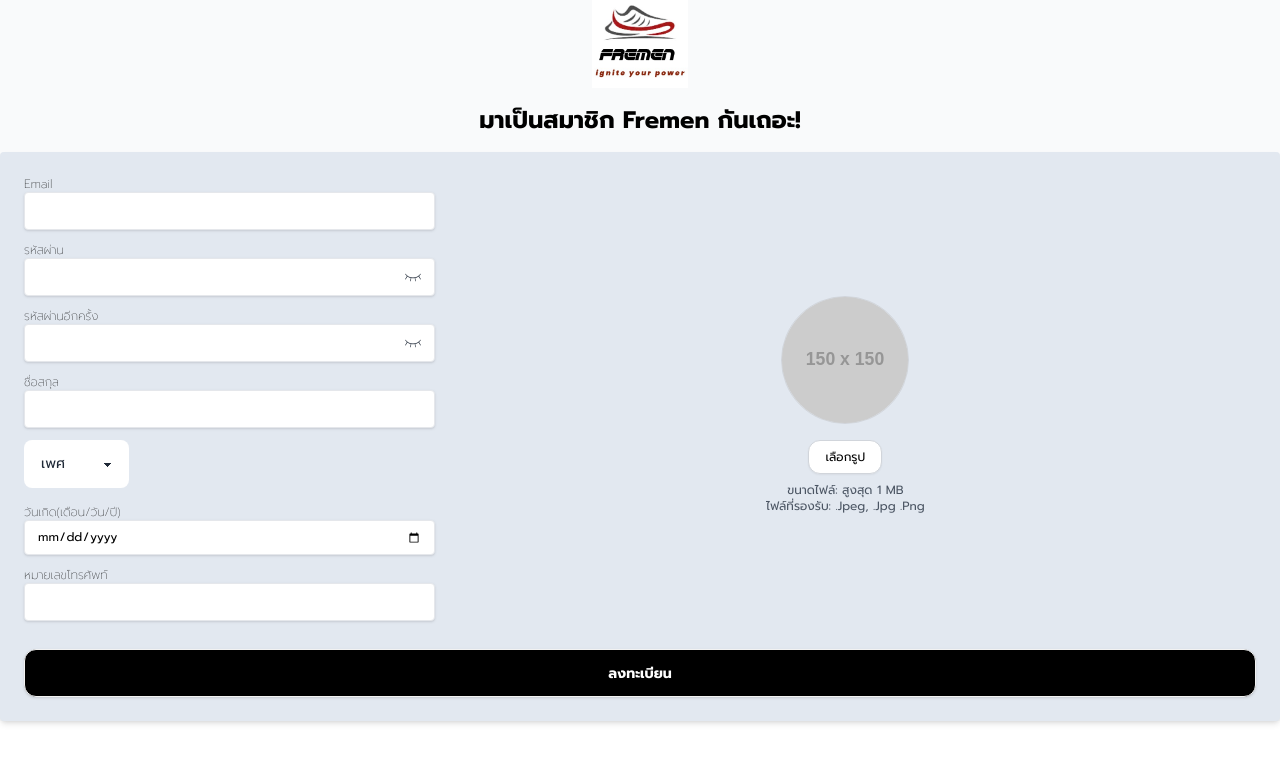
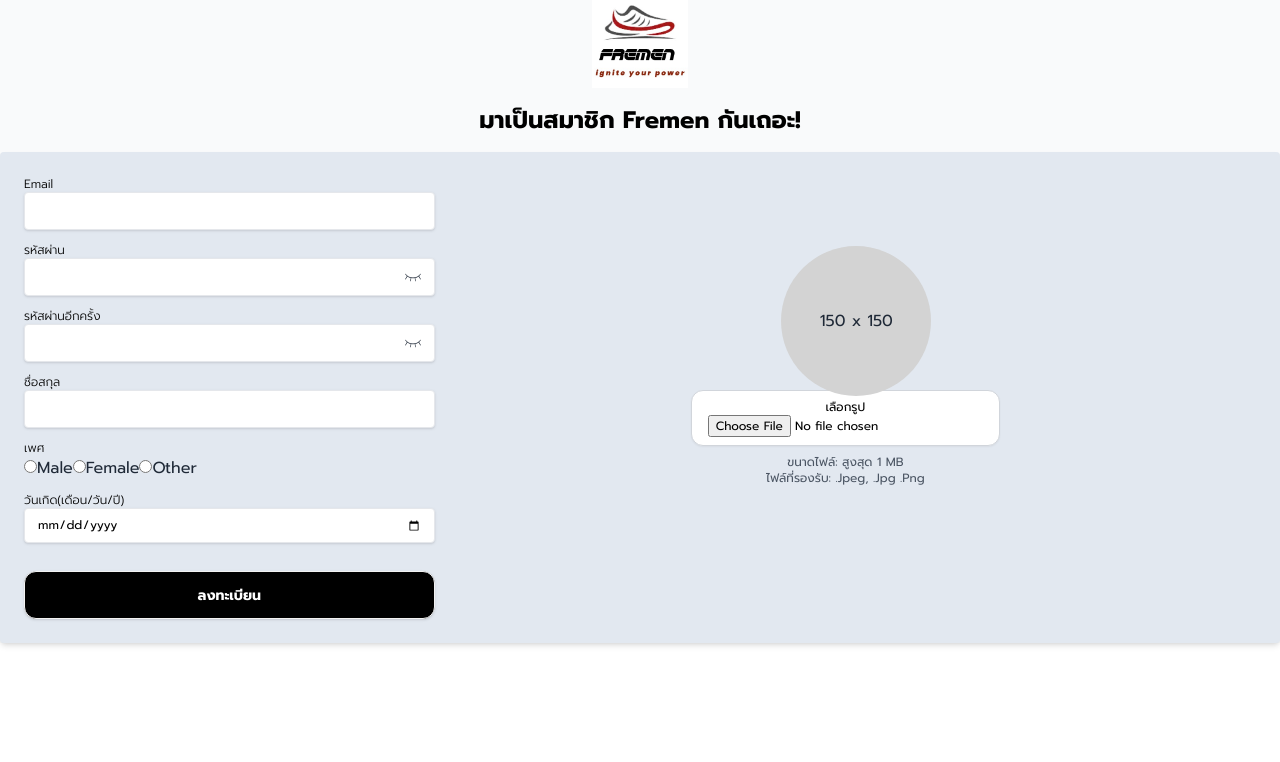
Before and after one commit to jsd7-group7-fremen/group7-fremen-fontend, a React (Vite) app: page /Register in a window 1280 px wide. Shown: the top 762 px of the page. Built offline with nearby package versions, Linux system fonts and the light colour scheme.

Commit message:
Update Login and Register

```diff
--- a/src/pages/Register.jsx
+++ b/src/pages/Register.jsx
@@ -16,7 +16,13 @@ const Register = () => {
   const [hidePasswordAgain, setHidePasswordAgain] = useState(true);
   const [passwordAgainError, setPasswordAgainError] = useState("");
 
-  const [imageSrc, setImageSrc] = useState(null);
+  const [fullName, setFullName] = useState("");
+  const [fullNameError, setFullNameError] = useState("");
+
+  const [gender, setGender] = useState("");
+
+  const [file, setFile] = useState(null);
+  const [fileError, setFileError] = useState("");
 
   useEffect(() => {
     const validateEmail = () => {
@@ -48,9 +54,24 @@ const Register = () => {
         setPasswordAgainError("");
       }
     };
+
+    const validateFile = (file) => {
+      const validTypes = ["image/jpeg", "image/jpg", "image/png"];
+      const maxSize = 1 * 1024 * 1024; //1 MB in bytes
+
+      if (!validTypes.includes(file.type)) {
+        setFileError("File type must be .jpeg, .jpg, .png");
+      } else if (file.size > maxSize) {
+        setFileError("File size must be less than  1 MB");
+      } else {
+        setFileError("");
+      }
+    };
+
     validateEmail();
     validatePassword();
-  }, [email, password, passwordAgain]);
+    // validateFile();
+  }, [email, password, passwordAgain, file]);
 
   const handleSubmit = (e) => {
     e.preventDefault();
@@ -66,7 +87,11 @@ const Register = () => {
     } else if (passwordError) {
       alert("Please fix the password error in the form.");
     } else if (passwordAgainError) {
-      alert("Please fix the password confirmation error in the form.")
+      alert("Please fix the password confirmation error in the form.");
+    } else if (fileError) {
+      alert(
+        "Please select file type with .jpeg, .jpg, .png and file size less than 1 MB"
+      );
     } else {
       console.log("Unknown error, please refresh your browser");
     }
@@ -82,14 +107,28 @@ const Register = () => {
     setHidePasswordAgain(!hidePasswordAgain);
   };
 
-  const previewImage = (event) => {
-    const reader = new FileReader();
-    reader.onload = () => {
-      setImageSrc(reader.result);
-    };
-    reader.readAsDataURL(event.target.files[0]);
+  const handleGenderChange = (event) => {
+    setGender(event.target.value);
   };
 
+  const handleFileChange = (event) => {
+    if (!event || !event.target || !event.target.files) {
+      console.error("Event หรือ target หรือ files ไม่ถูกต้อง");
+      return;
+    }
+    const selectedFile = event.target.files[0];
+    // const errorMessage = validateFile(selectedFile);
+    console.log(selectedFile);
+    setFile(selectedFile);
+    setFileError("");
+
+    // if (errorMessage) {
+    //   setFile(null);
+    //   setFileError(errorMessage);
+    // } else {
+    // }
+  };
+  //--------------------------------------------------------------
   return (
     <div className="flex flex-col items-center justify-center bg-gray-50">
       <div className="flex flex-col">
@@ -112,7 +151,9 @@ const Register = () => {
         <div className="md:flex">
           <div className="md:w-1/2">
             <div className="mb-3">
-          <label className="block text-black text-xs font-thin">Email</label>
+              <label className="block text-black text-xs font-light">
+                Email
+              </label>
               <input
                 type="email"
                 value={email}
@@ -127,7 +168,9 @@ const Register = () => {
               )}
             </div>
             <div className="mb-3">
-          <label className="block text-black text-xs font-thin">รหัสผ่าน</label>
+              <label className="block text-black text-xs font-light">
+                รหัสผ่าน
+              </label>
               <div className="relative">
                 <input
                   type={hidePassword ? "password" : "text"}
@@ -137,7 +180,7 @@ const Register = () => {
                     passwordError ? "border-red-500" : ""
                   }`}
                   required
-              minlength="8"
+                  minLength="8"
                 />
                 <span
                   className="absolute right-3 top-2 cursor-pointer"
@@ -151,12 +194,14 @@ const Register = () => {
                 </span>
               </div>
               {passwordError && password !== "" && (
-            <p className="text-red-500 text-xs italic mt-2">{passwordError}</p>
+                <p className="text-red-500 text-xs italic mt-2">
+                  {passwordError}
+                </p>
               )}
             </div>
             {/* Password Again */}
             <div className="mb-3">
-          <label className="block text-black text-xs font-thin">
+              <label className="block text-black text-xs font-light">
                 รหัสผ่านอีกครั้ง
               </label>
               <div className="relative">
@@ -168,7 +213,7 @@ const Register = () => {
                     passwordError ? "border-red-500" : ""
                   }`}
                   required
-              minlength="8"
+                  minLength="8"
                 />
                 <span
                   className="absolute right-3 top-2 cursor-pointer"
@@ -182,40 +227,62 @@ const Register = () => {
                 </span>
               </div>
               {passwordAgainError && passwordAgain !== "" && (
-            <p className="text-red-500 text-xs italic mt-2">{passwordAgainError}</p>
+                <p className="text-red-500 text-xs italic mt-2">
+                  {passwordAgainError}
+                </p>
               )}
             </div>
             <div className="mb-3">
-          <label className="block text-black text-xs font-thin">ชื่อสกุล</label>
+              <label className="block text-black text-xs font-light">
+                ชื่อสกุล
+              </label>
               <input
                 type="text"
                 className="shadow appearance-none border rounded w-full py-2 px-3 text-black leading-tight focus:outline-none focus:shadow-outline"
                 required
-            minlength="5"
-            maxlength="80"
+                minLength="5"
+                maxLength="80"
               />
             </div>
             <div className="mb-3">
-          {/* <label className="block text-black text-xs font-thin">
+              <div>
+                <label className="block text-black text-xs font-light">
                   เพศ
-          </label> */}
-          <div className="flex flex-row mb-4">
-            <select className="select">
-              <option
-                disabled
-                selected
-                className="text-black text-xs font-thin"
-              >
-                เพศ
-              </option>
-              <option className="text-black text-xs font-thin">Male</option>
-              <option className="text-black text-xs font-thin">Female</option>
-              <option className="text-black text-xs font-thin">Other</option>
-            </select>
+                </label>
+                <label>
+                  <input
+                    type="radio"
+                    value="Male"
+                    className="text-black text-xs px-4"
+                    checked={gender === "Male"}
+                    onChange={handleGenderChange}
+                  />
+                  Male
+                </label>
+                <label>
+                  <input
+                    type="radio"
+                    value="Female"
+                    checked={gender === "Female"}
+                    onChange={handleGenderChange}
+                  />
+                  Female
+                </label>
+                <label>
+                  <input
+                    type="radio"
+                    value="Other"
+                    checked={gender === "Other"}
+                    onChange={handleGenderChange}
+                  />
+                  Other
+                </label>
               </div>
             </div>
             <div className="mb-3">
-          <label className="block text-black text-xs font-thin">วันเกิด(เดือน/วัน/ปี)</label>
+              <label className="block text-black text-xs font-light">
+                วันเกิด(เดือน/วัน/ปี)
+              </label>
               <div>
                 <input
                   type="date"
@@ -224,8 +291,10 @@ const Register = () => {
                 />
               </div>
             </div>
-        <div className="mb-3">
-          <label className="block text-black text-xs font-thin">หมายเลขโทรศัพท์</label>
+            <div className="mb-3 md:hidden hidden">
+              <label className="block text-black text-xs font-light">
+                หมายเลขโทรศัพท์
+              </label>
               <div>
                 <input
                   type="tel"
@@ -234,7 +303,6 @@ const Register = () => {
                 />
               </div>
             </div>
-
           </div>
           {/* Insert image */}
           <section className="md:flex md:w-full">
@@ -242,12 +310,40 @@ const Register = () => {
               <div className="w-full max-w-xs text-center">
                 <div className="flex flex-col items-center self-center">
                   <div className="relative w-32 h-32">
+                    <div
+                      style={{
+                        width: "150px",
+                        height: "150px",
+                        borderRadius: "50%",
+                        backgroundColor: "#d3d3d3",
+                        margin: "0 auto",
+                        display: "flex",
+                        alignItems: "center",
+                        justifyContent: "center",
+                        overflow: "hidden",
+                      }}
+                    >
+                      {file ? (
                         <img
-                    id="imagePreview"
+                          src={URL.createObjectURL(file)}
+                          alt="preview"
+                          style={{
+                            width: "100%",
+                            height: "100%",
+                            objectFit: "cover",
+                          }}
+                        />
+                      ) : (
+                        <span>150 x 150</span>
+                      )}
+                    </div>
+                    {/* /*{" "}
+                    <img
                       className="w-32 h-32 rounded-full object-cover border border-gray-300"
-                    src={imageSrc || "https://via.placeholder.com/150"}
-                    alt="Profile Image"
-                  />
+                      // src={URL.createObjectURL(file)}
+                      src={previewImage || "https://via.placeholder.com/150"}
+                      alt="preview"
+                    />{" "} */}
                   </div>
                   <div className="mt-4">
                     <label
@@ -255,31 +351,32 @@ const Register = () => {
                       className="inline-block px-4 py-2 border border-gray-300 text-black text-xs text-bold bg-white rounded-xl shadow-sm cursor-pointer hover:bg-gray-400"
                     >
                       เลือกรูป
+                      <input
+                        id="fileInput"
+                        type="file"
+                        value={file}
+                        accept=".jpeg,.jpg,.png"
+                        className="flex"
+                        onChange={handleFileChange()}
+                      />
                     </label>
-                  <input
-                    id="imageInput"
-                    type="file"
-                    accept=".jpeg,.jpg,.png"
-                    className="hidden"
-                    onChange={previewImage}
-                  />
                   </div>
                   <p className="mt-2 text-xs text-gray-600">
                     ขนาดไฟล์: สูงสุด 1 MB
                   </p>
-                <p className="text-xs text-gray-600">ไฟล์ที่รองรับ: .Jpeg, .Jpg .Png</p>
+                  <p className="text-xs text-gray-600">
+                    ไฟล์ที่รองรับ: .Jpeg, .Jpg .Png
+                  </p>
                 </div>
               </div>
             </div>
           </section>
-
         </div>
-
 
         <div className="flex items-center justify-between mt-4">
           <button
             type="submit"
-            className="btn shadow appearance-none border rounded-xl w-full py-2 px-4 leading-tight focus:outline-none focus:shadow-outline
+            className="btn shadow appearance-none border rounded-xl w-4/12 py-2 px-4 leading-tight focus:outline-none focus:shadow-outline
             bg-black text-white font-bold text-sm hover:bg-gray-400"
           >
             ลงทะเบียน
```
Also changed, not shown: src/pages/ForgotPassword.jsx (+4 -6 lines), src/pages/Login.jsx (+16 -16 lines), src/pages/Profile.jsx (added, +7 -0 lines). Lines whose indentation alone changed are shown as unchanged.
